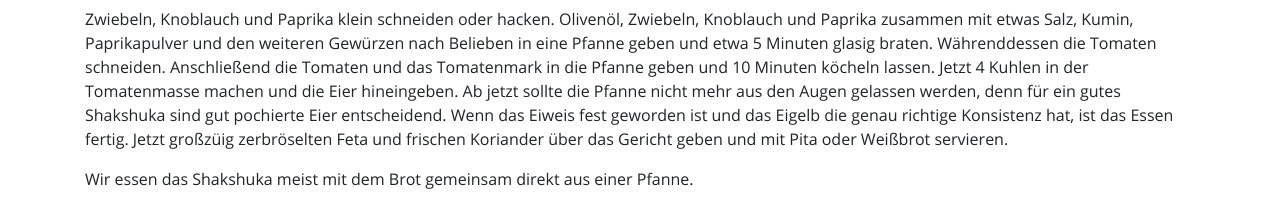
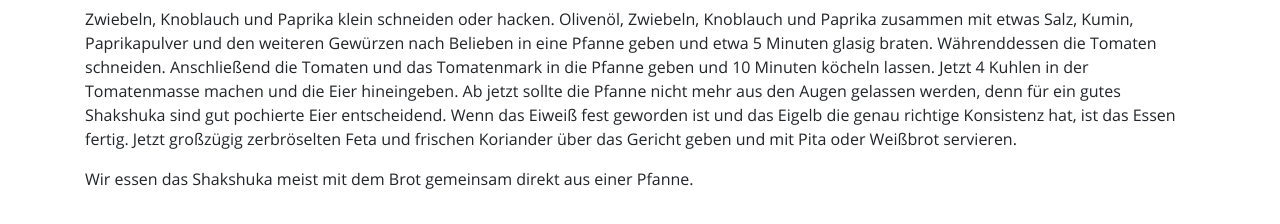
Before and after one commit to white-gecko/natanael.arndt.xyz, a Jekyll site: the page built from notes/shakshuka.md, in a window 1280 px wide. Shown: the part 761-985 px from the top of the page. Built offline with Jekyll 4.4.1, drawn with Linux system fonts in a browser that asks for light colours.

Commit message:
fix typos

```diff
--- a/notes/shakshuka.md
+++ b/notes/shakshuka.md
@@ -31,7 +31,7 @@ Währenddessen die Tomaten schneiden.
 Anschließend die Tomaten und das Tomatenmark in die Pfanne geben und 10 Minuten köcheln lassen.
 Jetzt 4 Kuhlen in der Tomatenmasse machen und die Eier hineingeben.
 Ab jetzt sollte die Pfanne nicht mehr aus den Augen gelassen werden, denn für ein gutes Shakshuka sind gut pochierte Eier entscheidend.
-Wenn das Eiweis fest geworden ist und das Eigelb die genau richtige Konsistenz hat, ist das Essen fertig.
-Jetzt großzüig zerbröselten Feta und frischen Koriander über das Gericht geben und mit Pita oder Weißbrot servieren.
+Wenn das Eiweiß fest geworden ist und das Eigelb die genau richtige Konsistenz hat, ist das Essen fertig.
+Jetzt großzügig zerbröselten Feta und frischen Koriander über das Gericht geben und mit Pita oder Weißbrot servieren.
 
 Wir essen das Shakshuka meist mit dem Brot gemeinsam direkt aus einer Pfanne.
```
